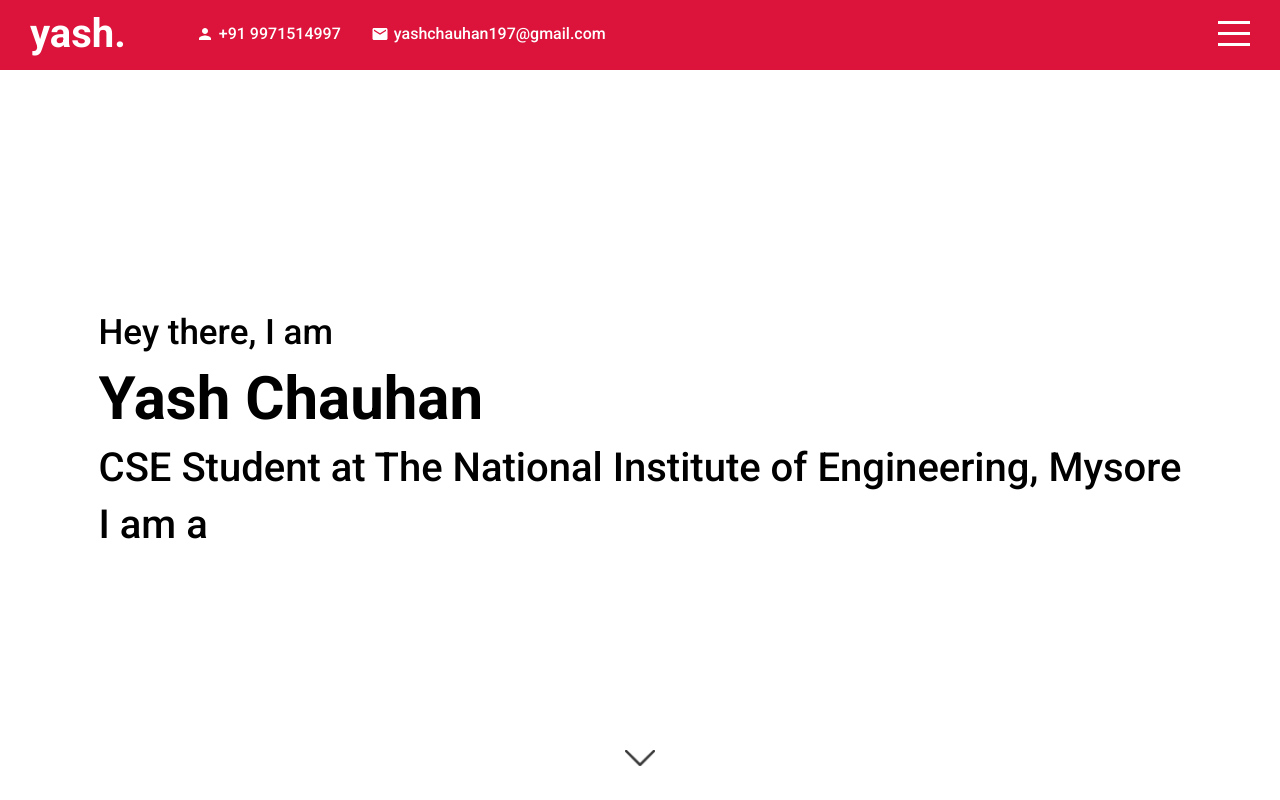
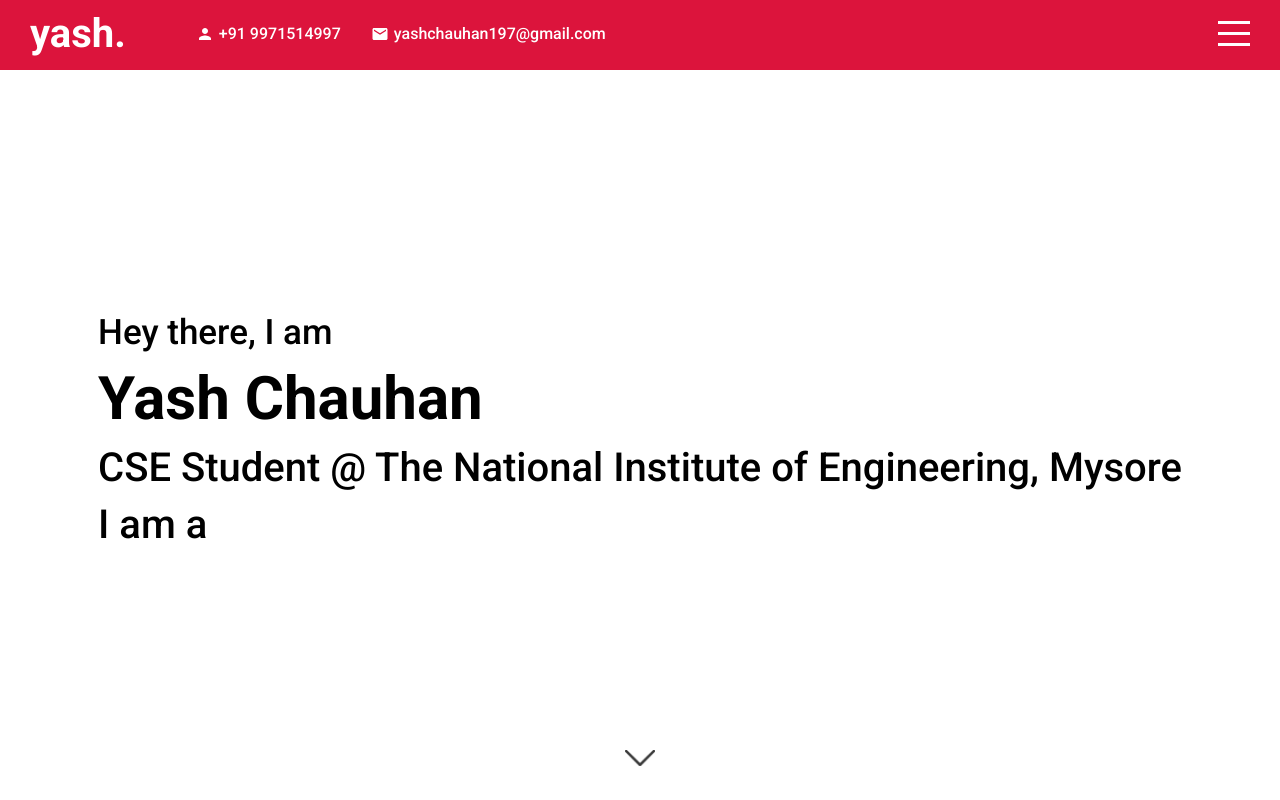
Before and after one commit to yash3001/yash30, a React (Create React App) app: page / in a window 1280 px wide. Built offline with nearby package versions, Linux system fonts and the light colour scheme.

Commit message:
minor changes in about section

```diff
--- a/src/components/About/About.jsx
+++ b/src/components/About/About.jsx
@@ -30,12 +30,12 @@ export default function About({ menuOpen, setMenuOpen }) {
       <div className="wrapper">
         <h2>Hey there, I am</h2>
         <h1>Yash Chauhan</h1>
-        <h3>CSE Student at The National Institute of Engineering, Mysore</h3>
+        <h3>CSE Student @ The National Institute of Engineering, Mysore</h3>
         <h3>
           I am a <span ref={textRef}></span>
         </h3>
       </div>
-      <a href="#portfolio">
+      <a href="#skills">
         <img src="assets/down_arrow.png" alt="" />
       </a>
     </div>
```
